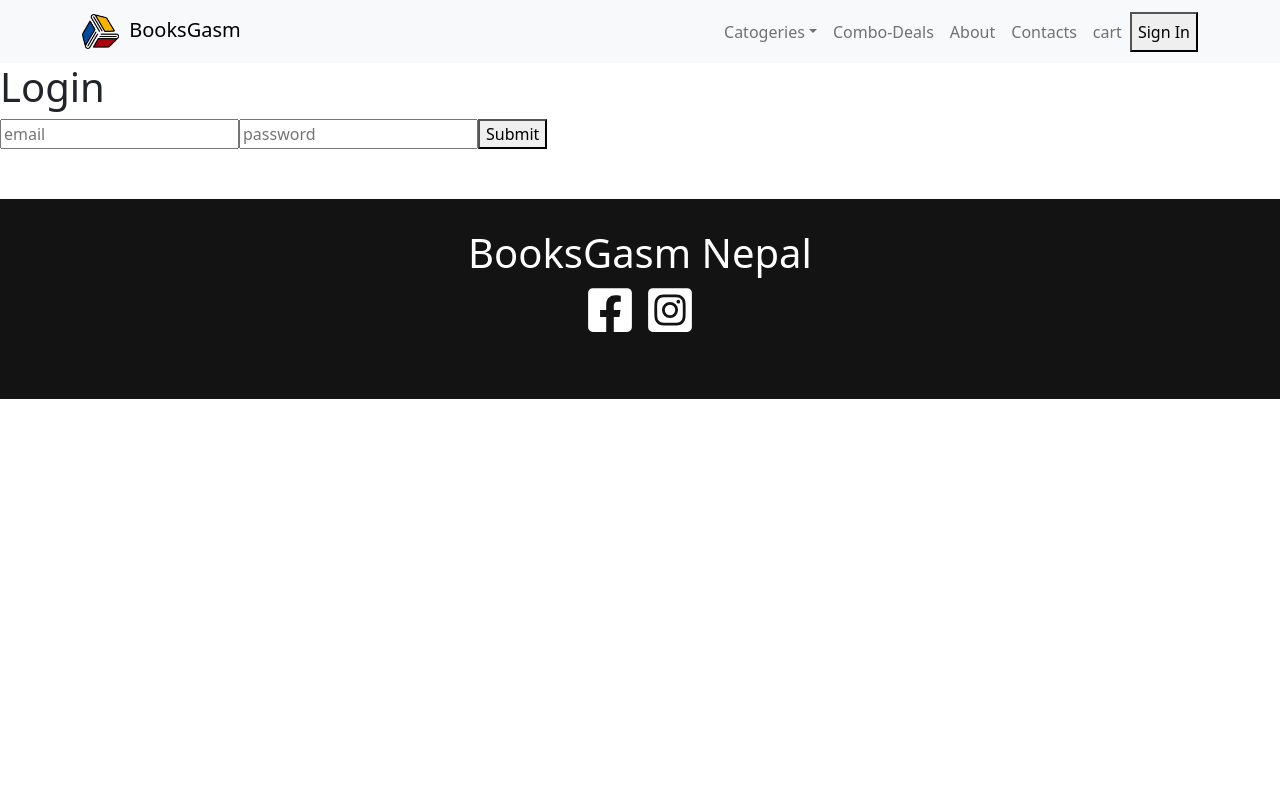
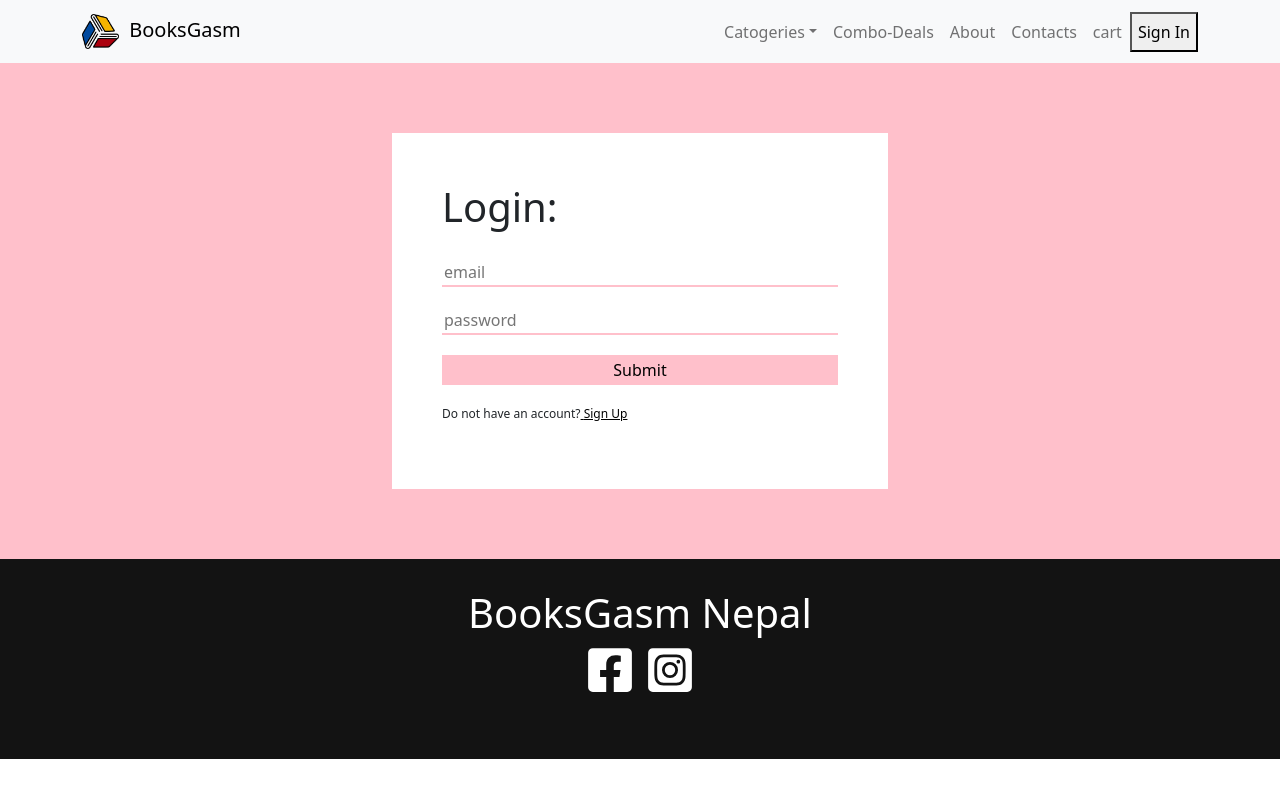
Before and after one commit to lavizp/BooksgasmNepalWebsite, a React (Create React App) app: page /login in a window 1280 px wide. Built offline with nearby package versions, Linux system fonts and the light colour scheme; no server answers; the database is empty.

Commit message:
Login Page

```diff
--- a/src/Components/Footer/footer.css
+++ b/src/Components/Footer/footer.css
@@ -5,7 +5,6 @@
   color: white;
   text-align: center;
   padding-top: 30px;
-  margin-top: 50px;
   bottom: 0;
 }
 .socialmedia-icons {
--- a/src/Pages/LoginPage/LoginPage.js
+++ b/src/Pages/LoginPage/LoginPage.js
@@ -25,16 +25,41 @@
     setIsLoading(false);
   }
   return (
-    <div>
+    <>
       <NavBar />
-      <div className="loginBox">
-        <h1>Login</h1>
-        <input type="email" ref={emailRef} placeholder="email"></input>
-        <input type="password" ref={passwordRef} placeholder="password"></input>
-        <button type="submit" onClick={(e) => handleSubmit(e)}>
-          Submit
-        </button>
+      <div className="loginPage">
+        <div className="loginBox">
+          <h1>Login:</h1>
+
+          <input
+            type="email"
+            ref={emailRef}
+            placeholder="email"
+            className="inputBox"
+          />
+
+          <input
+            type="password"
+            ref={passwordRef}
+            placeholder="password"
+            className="inputBox"
+          />
+          <button
+            type="submit"
+            onClick={(e) => handleSubmit(e)}
+            className="loginButton"
+          >
+            Submit
+          </button>
+          <p className="pText">
+            Do not have an account?
+            <a onClick={() => navigate("/signup")} className="aText">
+              {" "}
+              Sign Up
+            </a>
+          </p>
+        </div>
       </div>
-    </div>
+    </>
   );
 }
--- a/src/Pages/LoginPage/loginpage.css
+++ b/src/Pages/LoginPage/loginpage.css
@@ -0,0 +1,45 @@
+.loginPage {
+  background-color: pink;
+  padding: 20px;
+}
+
+.loginBox {
+  width: 40%;
+  margin: 50px auto;
+  padding: 50px;
+  display: flex;
+  flex-direction: column;
+  align-items: flex-start;
+  justify-content: start;
+  gap: 20px;
+  background-color: white;
+}
+
+h2 {
+  font-size: 15px;
+}
+
+.loginButton {
+  width: 100%;
+  height: 30px;
+  border: none;
+  background-color: pink;
+}
+
+.inputBox {
+  width: 100%;
+  border: none;
+  border-bottom: 2px solid pink;
+}
+.pText {
+  font-size: 12px;
+}
+.aText {
+  text-decoration: underline;
+  color: black;
+}
+@media only screen and (max-width: 900px) {
+  .loginBox {
+    width: 50%;
+  }
+}
```
